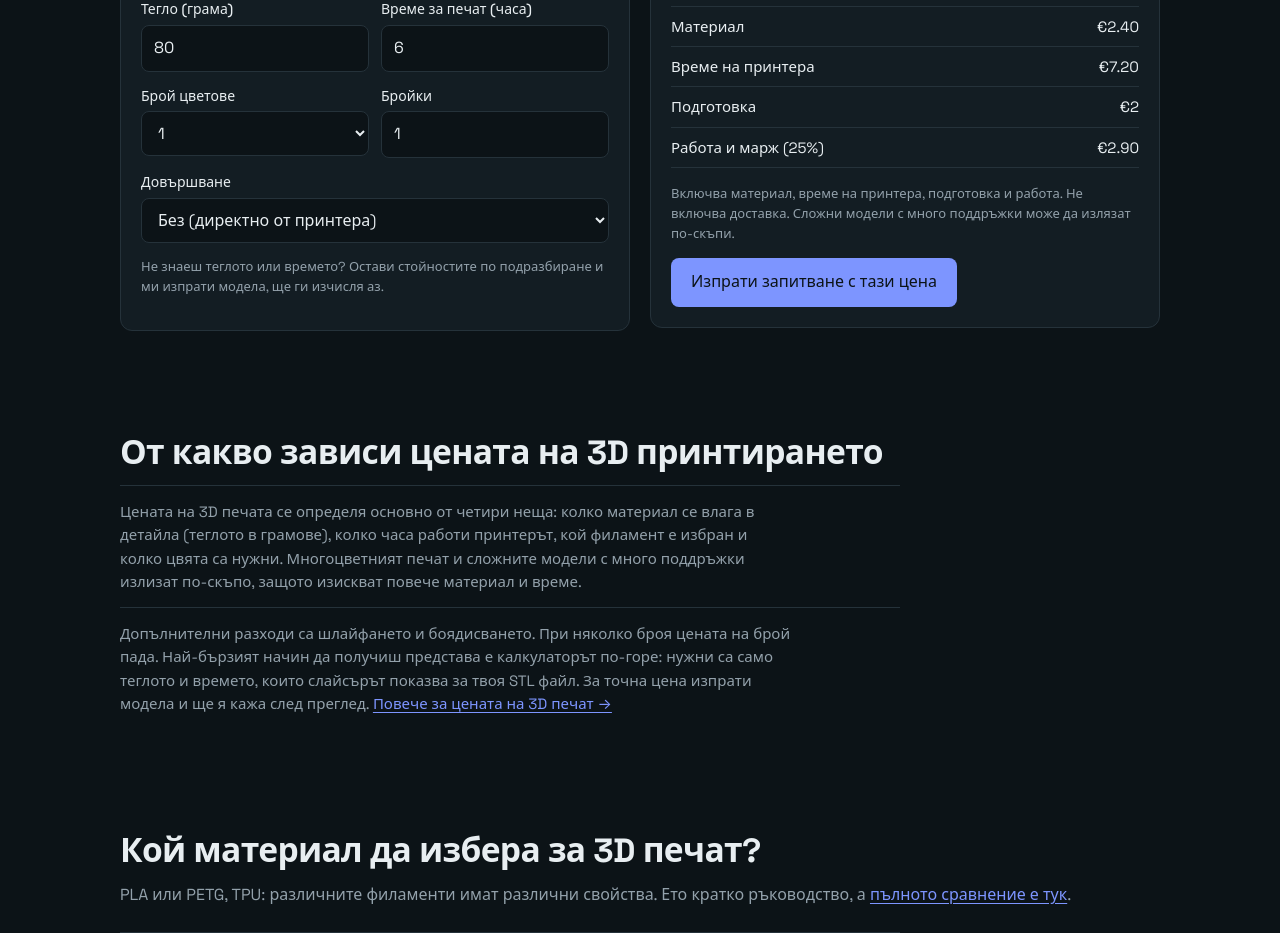
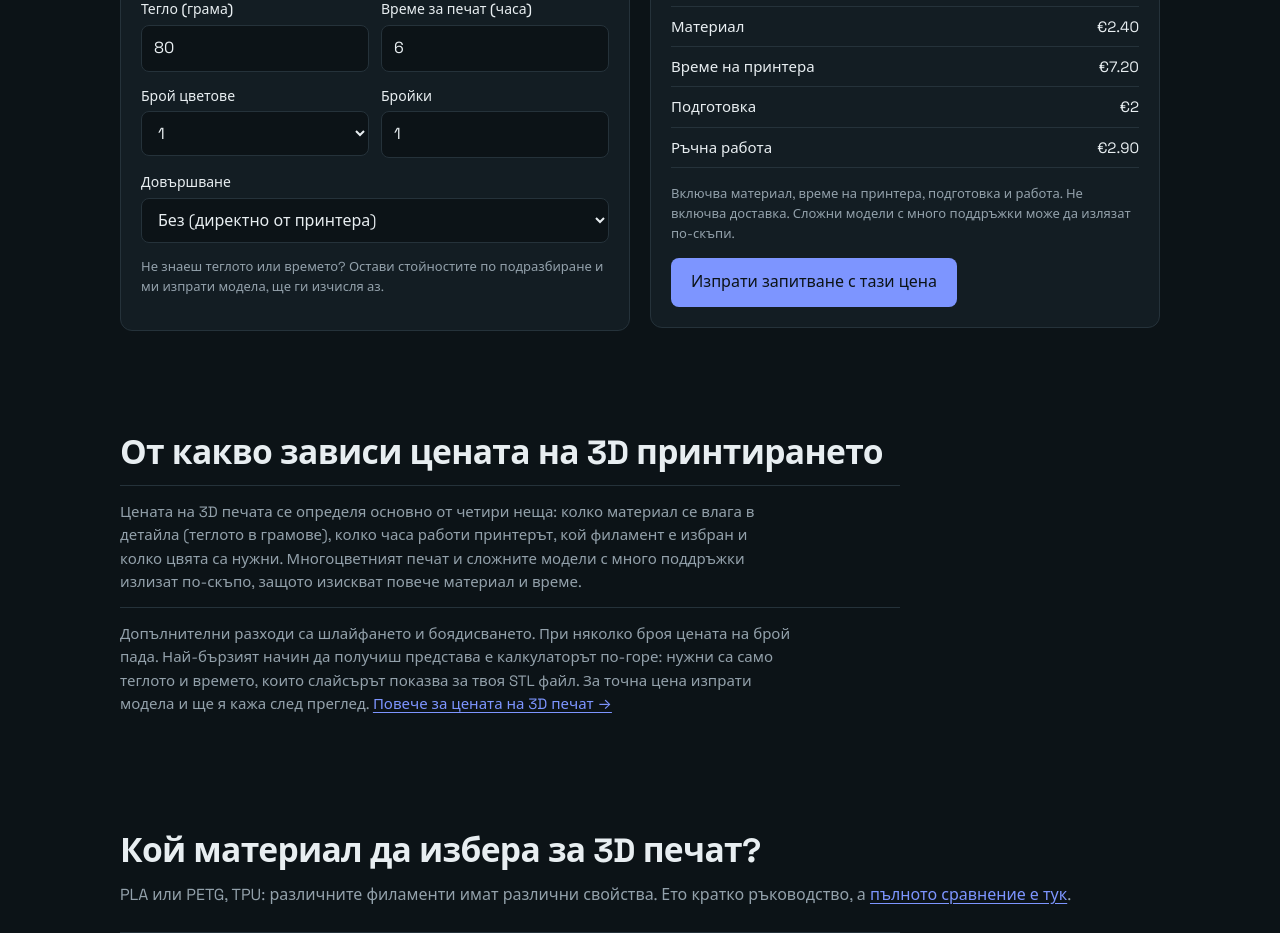
Before and after one commit to ninjalab3d/ninjalab3d.github.io, a plain HTML site: page index.html in a window 1280 px wide. Shown: the part 2760-3693 px from the top of the page. Drawn offline with Linux system fonts and the light colour scheme.

Commit message:
Update index.html

```diff
--- a/index.html
+++ b/index.html
@@ -357,7 +357,7 @@ function calc(){
   if(post) rows.push(["Довършване", post * q]);
   rows.push(["Подготовка", CFG.setup]);
   if(d) rows.push([`Отстъпка за количество (${Math.round(d*100)}%)`, -per * q * d]);
-  rows.push([`Работа и марж (${Math.round(CFG.margin*100)}%)`, total - base > 0 ? total - base : 0]);
+  rows.push(["Ръчна работа", total - base > 0 ? total - base : 0]);
   $("#bd").innerHTML = rows.map(x => `<li><span>${x[0]}</span><span>${x[1] < 0 ? "-" : ""}${money(Math.abs(x[1]))}</span></li>`).join("");
   est = `Ориентировъчна цена от калкулатора: ${money(lo)} - ${money(hi)}\nМатериал: ${$("#mat").value}, ${g} г, ${h} ч, цветове: ${c}, бройки: ${q}, довършване: ${$("#post").value}\n`;
 }
```
